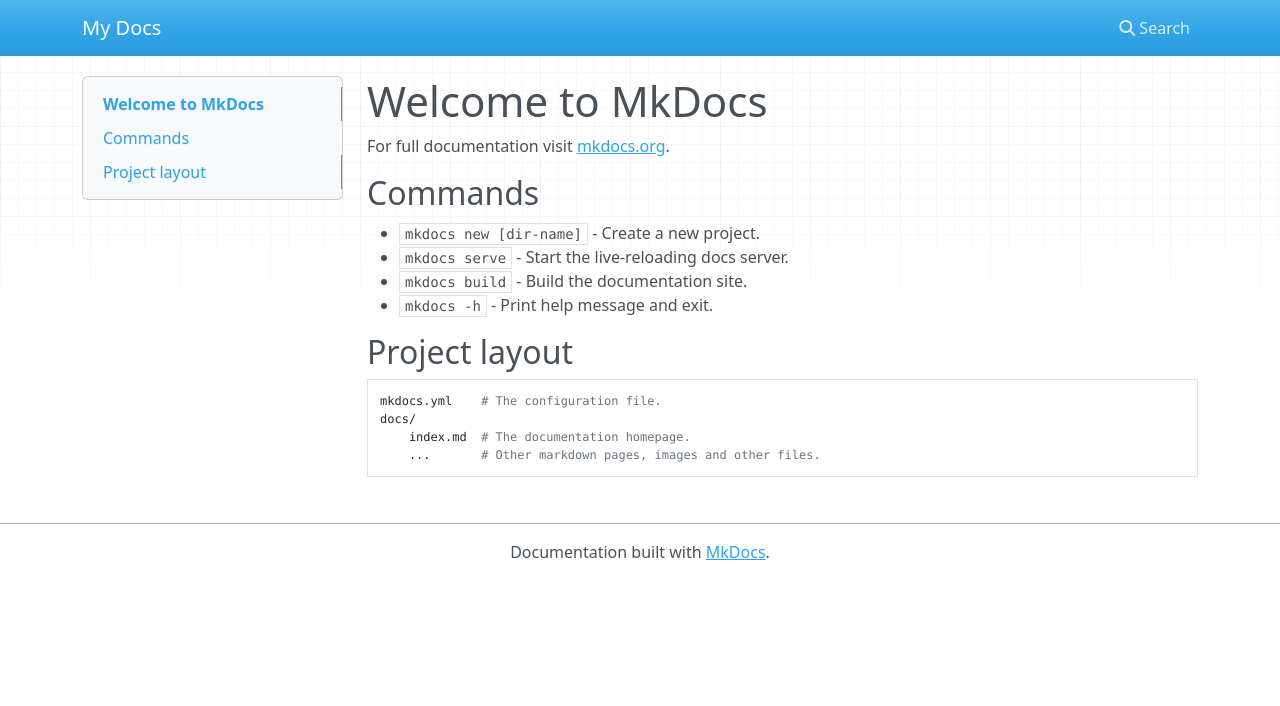
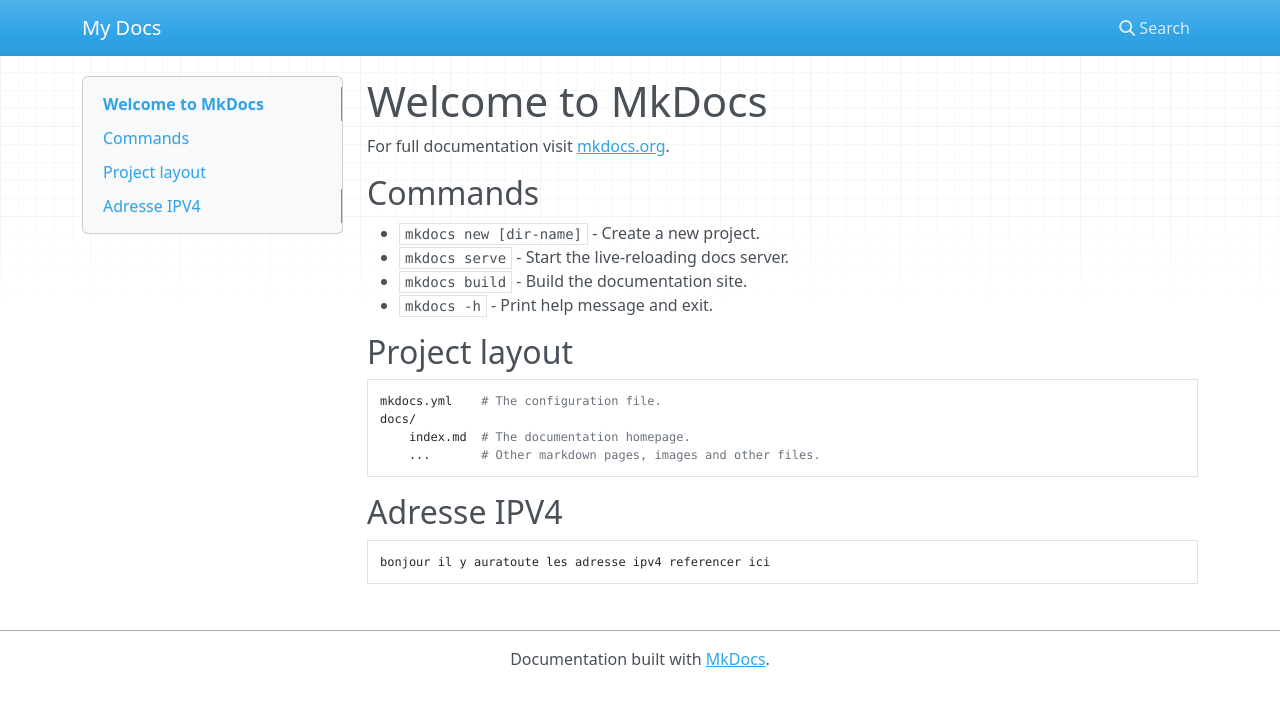
Before and after one commit to Julesgris/Anne-2025-2026, an MkDocs documentation site: the page built from docs/index.md, in a window 1280 px wide. Shown: the top 706 px of the page. Built offline with MkDocs 1.6.1, drawn with Linux system fonts in a browser that asks for light colours; nearby versions of some CDN libraries.

Commit message:
modif de l'index pour deployement

```diff
--- a/docs/index.md
+++ b/docs/index.md
@@ -15,3 +15,6 @@
     docs/
         index.md  # The documentation homepage.
         ...       # Other markdown pages, images and other files.
+
+## Adresse IPV4
+    bonjour il y auratoute les adresse ipv4 referencer ici
```
